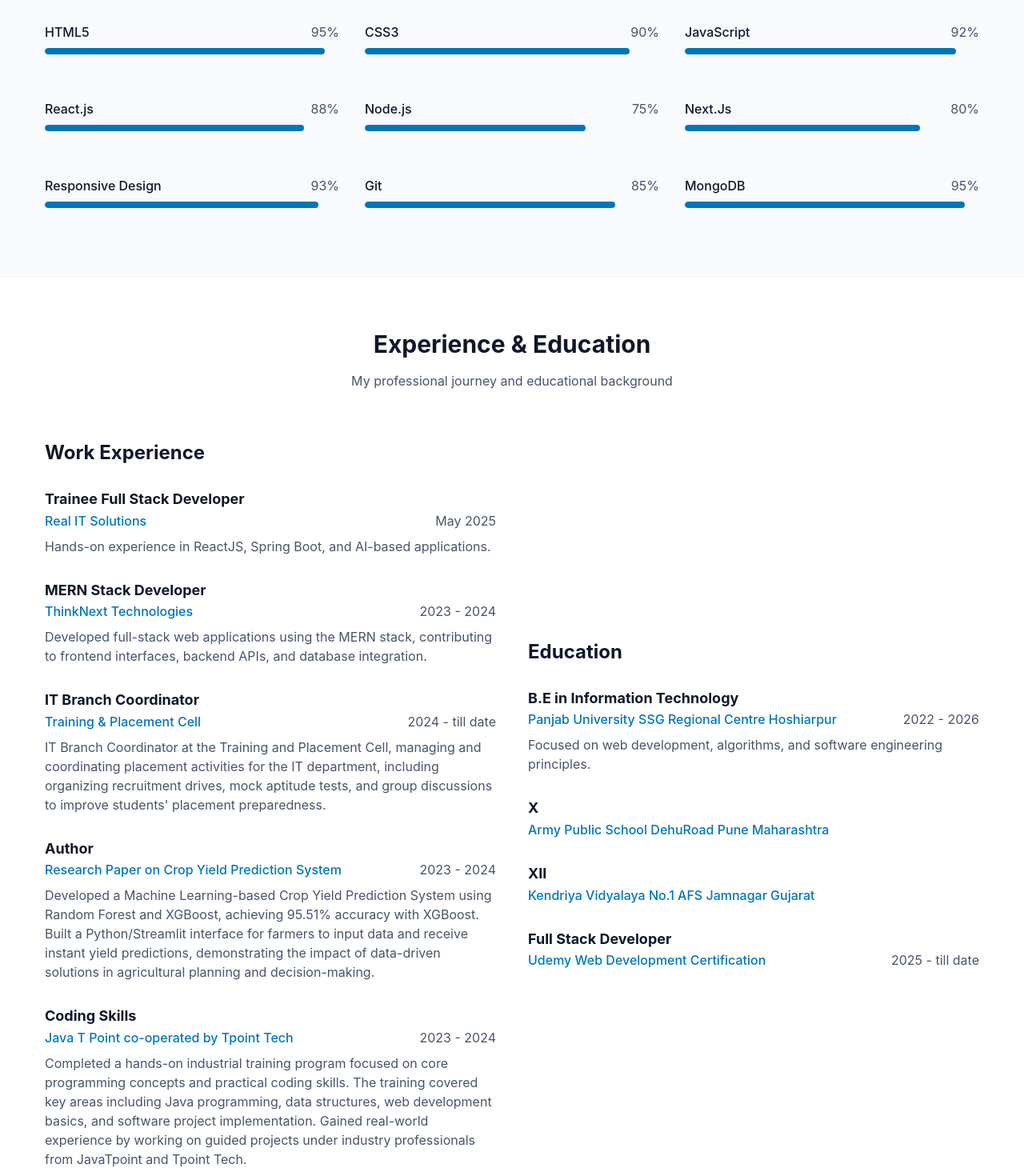
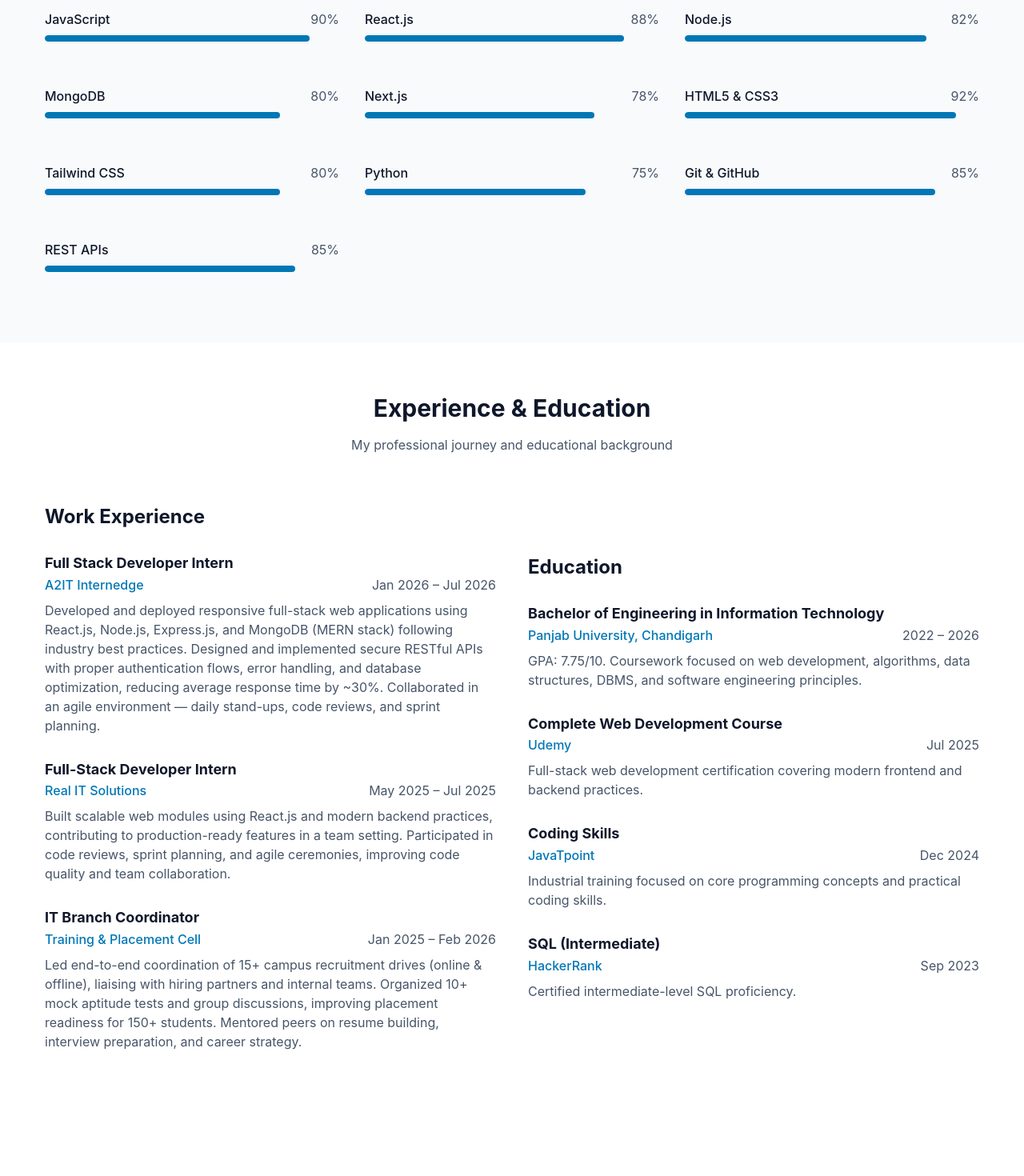
Before and after one commit to PRIYANSHU700/Main-Portfolio, a React (Vite) app: page /about in a window 1280 px wide. Shown: the part 1060-2530 px from the top of the page at 80% size. Built offline with nearby package versions, Linux system fonts and the light colour scheme.

Commit message:
Update placeholder.js

```diff
--- a/src/assets/placeholder.js
+++ b/src/assets/placeholder.js
@@ -1,21 +1,17 @@
 export const personalInfo = {
-  name: "PRIYANSHU",
-  title: "Full Stack Developer",
+  name: "Priyanshu",
+  title: "Full-Stack Developer",
   email: "kpriyanshu200@gmail.com",
-  phone: "+91 8198863457",
-  location: "Chandigarh",
-  bio: "Passionate full stack developer with expertise in creating beautiful, functional, and user-friendly web applications. I love turning complex problems into simple, intuitive designs.",
-  longBio: `I'm a full stack developer with over a year of experience building modern web applications. My journey in web development started when I built my first website at the age of 18, and I've been hooked ever since.
+  phone: "+91 81988 63457",
+  location: "Chandigarh, India",
+  bio: "B.E. Information Technology graduate (2026) with hands-on Full-Stack experience using the MERN stack. Built production-ready web applications, RESTful APIs, and an AI-powered crop yield prediction system achieving 95.5% accuracy.",
+  longBio: `I am a Full-Stack Developer and B.E. Information Technology student (graduating 2026) with 6+ months of hands-on experience building production-ready web applications using the MERN stack.
 
-  I did my training related to application development at ThinkNext Technologies. Apart from that have been part of the Training & Placement Cell and headed various company placements at our college
+I have developed responsive full-stack applications, designed secure RESTful APIs with authentication and performance optimizations, and created an AI-powered Crop Yield Prediction System that achieved 95.5% accuracy. I bring a strong foundation in Data Structures & Algorithms, agile collaboration, and end-to-end feature delivery.
 
-I specialize in React.js, Next.js and have worked with various frameworks and libraries to deliver robust solutions. I believe in clean code, responsive design, and accessibility.
-
-When I'm not coding, you can find me doing Workout, Gaming , or experimenting with new recipes in the kitchen. I'm always eager to learn new technologies and techniques to improve my craft.`,
-  avatarUrl:
-    "https://ik.imagekit.io/bl04duh5rm/376866.png",
-  resumeUrl:
-    "https://drive.google.com/file/d/1l-prQ3Bcwjg4LumCtZT3EbJFCuO_uoVz/view?usp=drivesdk",
+As IT Branch Coordinator for the Training & Placement Cell, I led coordination of 15+ campus recruitment drives and organized mock tests for 150+ students. I am seeking a Software Developer / Full-Stack role where I can contribute to scalable, user-centric products.`,
+  avatarUrl: "https://ik.imagekit.io/bl04duh5rm/376866.png",
+  resumeUrl: "https://drive.google.com/file/d/1l-prQ3Bcwjg4LumCtZT3EbJFCuO_uoVz/view?usp=drivesdk",
   social: {
     linkedin: "https://www.linkedin.com/in/priyanshu-478953257/",
     github: "https://github.com/PRIYANSHU700",
@@ -24,25 +20,27 @@
 };
 
 export const skills = [
-  { name: "HTML5", level: 95 },
-  { name: "CSS3", level: 90 },
-  { name: "JavaScript", level: 92 },
+  { name: "JavaScript", level: 90 },
   { name: "React.js", level: 88 },
-  { name: "Node.js", level: 75 },
-  { name: "Next.Js", level: 80 },
-  { name: "Responsive Design", level: 93 },
-  { name: "Git", level: 85 },
-  { name: "MongoDB", level: 95 },
+  { name: "Node.js", level: 82 },
+  { name: "MongoDB", level: 80 },
+  { name: "Next.js", level: 78 },
+  { name: "HTML5 & CSS3", level: 92 },
+  { name: "Tailwind CSS", level: 80 },
+  { name: "Python", level: 75 },
+  { name: "Git & GitHub", level: 85 },
+  { name: "REST APIs", level: 85 },
 ];
 
 export const projects = [
   {
     id: 1,
-    title: "Youtube Clone",
-    description: "I built this project using Rapid API",
+    title: "YouTube Clone",
+    description:
+      "Fully responsive video streaming frontend with search, category filters, and dynamic routing using React.js + Material-UI. Integrated YouTube RapidAPI via Axios and optimized data fetching with React Router for smooth navigation and faster load times.",
     imageUrl:
       "https://ik.imagekit.io/bl04duh5rm/project3.png?updatedAt=1748602441599&tr=w-1200%2Ch-628%2Cfo-auto",
-    tags: ["React", "Node.js", "Rapid API", "Material-UI"],
+    tags: ["React.js", "Material-UI", "Axios", "RapidAPI"],
     demoUrl: "https://youtube-clone77.vercel.app/",
     codeUrl: "https://github.com/PRIYANSHU700/YoutubeClone77",
     featured: true,
@@ -50,10 +48,11 @@
   {
     id: 2,
     title: "Spotify Clone",
-    description: "Created a responsive web music player with smooth playback, song search, and dynamic song display using JavaScript. Enhanced user experience with real-time updates, keyboard shortcuts, and adaptive design.",
+    description:
+      "Responsive music player with smooth playback, song search, dynamic track display, real-time updates, keyboard shortcuts, and adaptive layout for desktop and mobile.",
     imageUrl:
       "https://ik.imagekit.io/bl04duh5rm/screenshot1.png?updatedAt=1751545181820",
-    tags: ["Javascript", "HTML", "CSS", "API"],
+    tags: ["JavaScript", "HTML", "CSS", "API"],
     demoUrl: "https://spotify-clone77.vercel.app/",
     codeUrl: "https://github.com/PRIYANSHU700/Spotify-Clone77",
     featured: true,
@@ -61,149 +60,110 @@
   {
     id: 3,
     title: "Twitter Clone",
-    description: "I built this project using MERN Stack.",
+    description:
+      "Full-stack social media clone built with the MERN stack. Features user authentication, posts, likes, follows, and a modern responsive interface.",
     imageUrl:
       "https://ik.imagekit.io/bl04duh5rm/project1.png?updatedAt=1748602246904&tr=w-1200%2Ch-628%2Cfo-auto",
-    tags: ["React", "Express", "MongoDB", "Node.js"],
+    tags: ["React", "Node.js", "Express", "MongoDB"],
     demoUrl: "https://twitter-clone-priyanshu.vercel.app/",
-    codeUrl: "https://github.com/PRIYANSHU700/twitter-clone.git",
+    codeUrl: "https://github.com/PRIYANSHU700/twitter-clone",
     featured: true,
   },
   {
     id: 4,
     title: "Crop Yield Prediction System",
     description:
-      "Developed a Crop Yield Prediction System using Random Forest and XGBoost, achieving 95.51% accuracy with XGBoost. Built a Streamlit interface enabling farmers to input data and receive real-time yield predictions for informed decision-making.",
+      "End-to-end ML application that predicts crop yield using Random Forest and XGBoost, achieving 95.5% accuracy on validation data. Built an interactive Streamlit dashboard for real-time predictions so users can input parameters and visualize results instantly.",
     imageUrl:
       "https://ik.imagekit.io/bl04duh5rm/project2.png?updatedAt=1748602316779&tr=w-1200%2Ch-628%2Cfo-auto",
-    tags: ["Python", "XGBoost", "Random Forest", "Streamlit"],
+    tags: ["Python", "Streamlit", "XGBoost", "Scikit-learn"],
     demoUrl: "https://crop-yield-prediction-system77.streamlit.app/",
-    codeUrl: "https://github.com/PRIYANSHU700/Crop-Yield-Prediction-System.git",
-    featured: false,
+    codeUrl: "https://github.com/PRIYANSHU700/Crop-Yield-Prediction-System",
+    featured: true,
   },
   {
     id: 5,
     title: "Portfolio Website",
     description:
-      "A personal portfolio website created using Next.Js to showcase projects and skills. Deployed on Vercel for seamless CI/CD and global delivery.",
+      "Personal portfolio built with Next.js to showcase projects and skills. Deployed on Vercel with continuous deployment and optimized performance.",
     imageUrl:
       "https://ik.imagekit.io/bl04duh5rm/project0.jpg?updatedAt=1748601812013&tr=w-1200%2Ch-628%2Cfo-auto",
-    tags: ["Next.js", "Javascript", "Styled Components"],
+    tags: ["Next.js", "JavaScript", "Styled Components"],
     demoUrl: "https://portfolio-priyanshu77.vercel.app/",
-    codeUrl: "https://github.com/PRIYANSHU700/Portfolio.git",
+    codeUrl: "https://github.com/PRIYANSHU700/Portfolio",
     featured: false,
   },
   {
     id: 6,
     title: "Hero Section Animation",
-    description: "Developed using HTML,CSS,JAVASCRIPT.",
+    description:
+      "Interactive hero section with smooth CSS and JavaScript animations focused on performance, visual polish, and responsive behavior across devices.",
     imageUrl:
       "https://ik.imagekit.io/bl04duh5rm/project5.png?updatedAt=1748602622407&tr=w-1200%2Ch-628%2Cfo-auto",
-    tags: ["HTML", "CSS", "Javascript"],
+    tags: ["HTML", "CSS", "JavaScript"],
     demoUrl: "https://itzfizz-assessment.vercel.app/",
     codeUrl: "https://github.com/PRIYANSHU700/Itzfizz-assessment",
     featured: false,
   },
 ];
 
-export const testimonials = [
+export const testimonials = [];
+
+export const experiences = [
   {
     id: 1,
-    name: "Jane Smith",
-    company: "Tech Innovations Inc.",
-    quote:
-      "John created an outstanding website for our company. His attention to detail and ability to translate our vision into reality exceeded our expectations.",
-    avatar: "https://images.pexels.com/photos/415829/pexels-photo-415829.jpeg",
+    company: "A2IT Internedge",
+    position: "Full Stack Developer Intern",
+    duration: "Jan 2026 – Jul 2026",
+    description:
+      "Developed and deployed responsive full-stack web applications using React.js, Node.js, Express.js, and MongoDB (MERN stack) following industry best practices. Designed and implemented secure RESTful APIs with proper authentication flows, error handling, and database optimization, reducing average response time by \~30%. Collaborated in an agile environment — daily stand-ups, code reviews, and sprint planning.",
   },
   {
     id: 2,
-    name: "Michael Johnson",
-    company: "Digital Solutions",
-    quote:
-      "Working with John was a pleasure. He's not only technically skilled but also great at communicating and meeting deadlines.",
-    avatar: "https://images.pexels.com/photos/220453/pexels-photo-220453.jpeg",
+    company: "Real IT Solutions",
+    position: "Full-Stack Developer Intern",
+    duration: "May 2025 – Jul 2025",
+    description:
+      "Built scalable web modules using React.js and modern backend practices, contributing to production-ready features in a team setting. Participated in code reviews, sprint planning, and agile ceremonies, improving code quality and team collaboration.",
   },
   {
     id: 3,
-    name: "Emily Davis",
-    company: "Creative Studios",
-    quote:
-      "John's expertise in frontend development helped us launch our platform ahead of schedule. His code is clean, efficient, and easy to maintain.",
-    avatar: "https://images.pexels.com/photos/774909/pexels-photo-774909.jpeg",
-  },
-];
-
-export const experiences = [
-  {
-    id: 5,
-    company: "Real IT Solutions",
-    position: "Trainee Full Stack Developer",
-    duration: "May 2025 ",
-    description:
-      "Hands-on experience in ReactJS, Spring Boot, and AI-based applications.",
-  },
-  {
-    id: 1,
-    company: "ThinkNext Technologies",
-    position: "MERN Stack Developer",
-    duration: "2023 - 2024",
-    description:
-      "Developed full-stack web applications using the MERN stack, contributing to frontend interfaces, backend APIs, and database integration.",
-  },
-  {
-    id: 2,
     company: "Training & Placement Cell",
     position: "IT Branch Coordinator",
-    duration: "2024 - till date",
+    duration: "Jan 2025 – Feb 2026",
     description:
-      "IT Branch Coordinator at the Training and Placement Cell, managing and coordinating placement activities for the IT department, including organizing recruitment drives, mock aptitude tests, and group discussions to improve students' placement preparedness.",
-  },
-  {
-    id: 3,
-    company: "Research Paper on Crop Yield Prediction System",
-    position: "Author",
-    duration: "2023 - 2024",
-    description:
-      "Developed a Machine Learning-based Crop Yield Prediction System using Random Forest and XGBoost, achieving 95.51% accuracy with XGBoost. Built a Python/Streamlit interface for farmers to input data and receive instant yield predictions, demonstrating the impact of data-driven solutions in agricultural planning and decision-making.",
-  },
-  {
-    id: 4,
-    company: "Java T Point co-operated by Tpoint Tech",
-    position: "Coding Skills",
-    duration: "2023 - 2024",
-    description:
-      "Completed a hands-on industrial training program focused on core programming concepts and practical coding skills. The training covered key areas including Java programming, data structures, web development basics, and software project implementation. Gained real-world experience by working on guided projects under industry professionals from JavaTpoint and Tpoint Tech.",
+      "Led end-to-end coordination of 15+ campus recruitment drives (online & offline), liaising with hiring partners and internal teams. Organized 10+ mock aptitude tests and group discussions, improving placement readiness for 150+ students. Mentored peers on resume building, interview preparation, and career strategy.",
   },
 ];
 
 export const education = [
   {
-    id: 3,
-    institution: "Panjab University SSG Regional Centre Hoshiarpur",
-    degree: "B.E in Information Technology",
-    duration: "2022 - 2026",
+    id: 1,
+    institution: "Panjab University, Chandigarh",
+    degree: "Bachelor of Engineering in Information Technology",
+    duration: "2022 – 2026",
     description:
-      "Focused on web development, algorithms, and software engineering principles.",
-  },
-  {
-    id: 1,
-    institution: "Army Public School DehuRoad Pune Maharashtra",
-    degree: "X",
-    duration: "",
-    description: "",
+      "GPA: 7.75/10. Coursework focused on web development, algorithms, data structures, DBMS, and software engineering principles.",
   },
   {
     id: 2,
-    institution: "Kendriya Vidyalaya No.1 AFS Jamnagar Gujarat",
-    degree: "XII",
-    duration: "",
-    description: "",
+    institution: "Udemy",
+    degree: "Complete Web Development Course",
+    duration: "Jul 2025",
+    description: "Full-stack web development certification covering modern frontend and backend practices.",
+  },
+  {
+    id: 3,
+    institution: "JavaTpoint",
+    degree: "Coding Skills",
+    duration: "Dec 2024",
+    description: "Industrial training focused on core programming concepts and practical coding skills.",
   },
   {
     id: 4,
-    institution: "Udemy Web Development Certification",
-    degree: "Full Stack Developer",
-    duration: "2025 - till date",
-    description: "",
+    institution: "HackerRank",
+    degree: "SQL (Intermediate)",
+    duration: "Sep 2023",
+    description: "Certified intermediate-level SQL proficiency.",
   },
 ];
```
